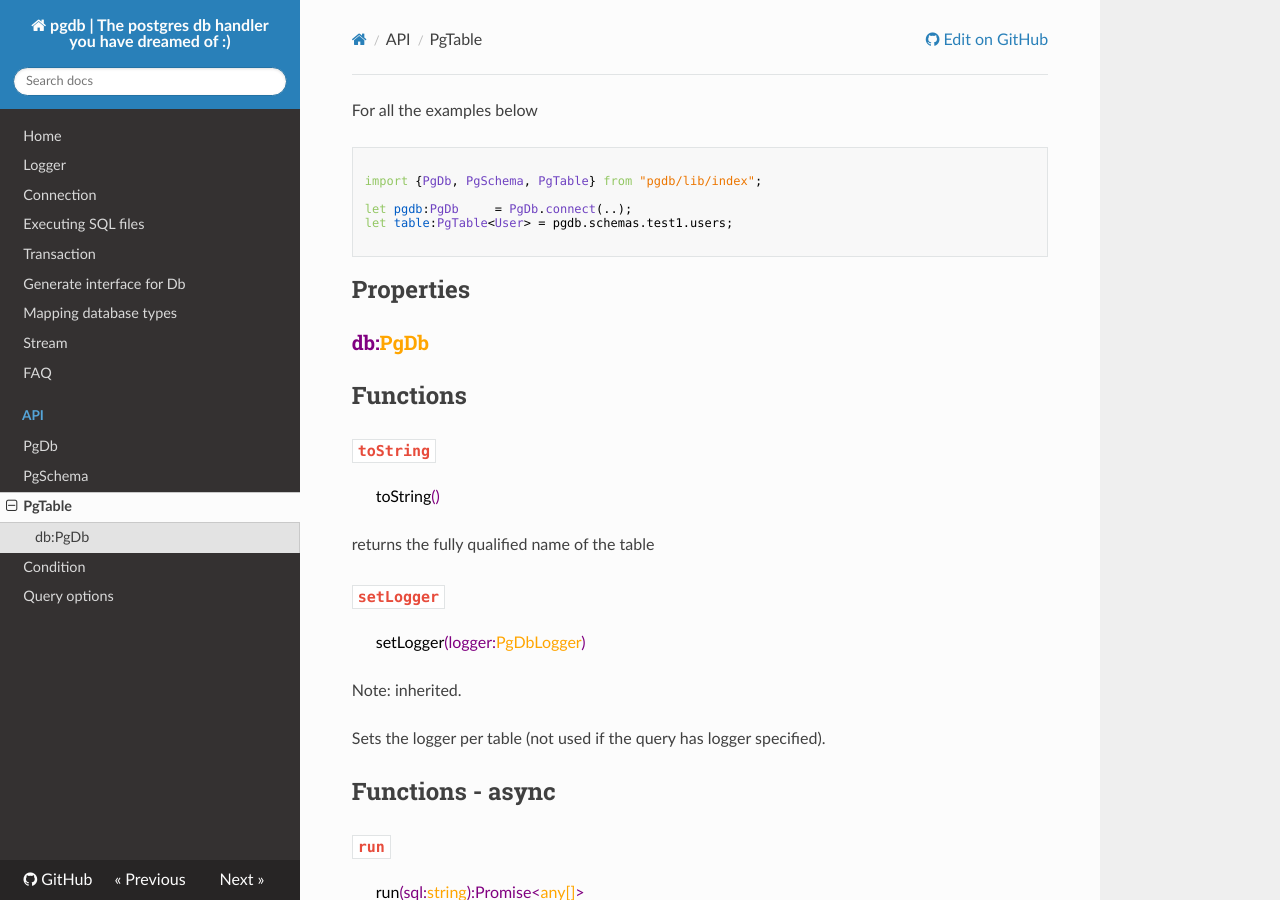
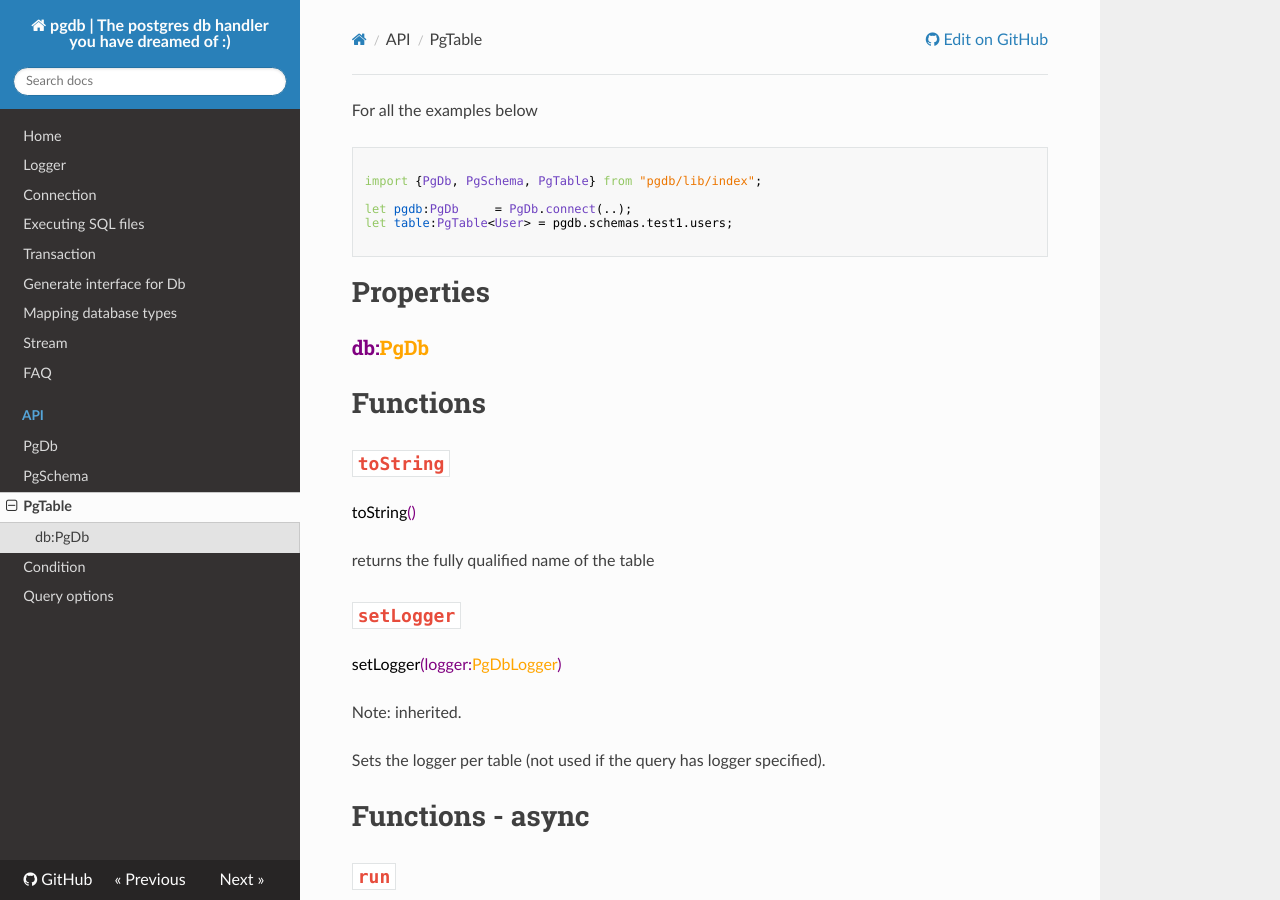
Before and after one commit to holdfenytolvaj/pogi, an MkDocs documentation site: the page built from docs/API/PgTable.md, in a window 1280 px wide and 900 px high. Built offline with MkDocs 1.6.1, drawn with Linux system fonts in a browser that asks for light colours; nearby versions of some CDN libraries; old or Windows-style settings are respelled for this version of MkDocs.

Commit message:
try a style

````diff
--- a/docs/API/PgTable.md
+++ b/docs/API/PgTable.md
@@ -8,25 +8,25 @@ let pgdb:PgDb     = PgDb.connect(..);
 let table:PgTable<User> = pgdb.schemas.test1.users;
 
 ```
-##Properties
+#Properties
 ### <span style="color:purple">db:</span><span style="color:orange">PgDb</span>
 
-##Functions
-###`toString`
-><span style="color:purple"><span style="color:black">toString</span>()</span>
+#Functions
+##`toString`
+<span style="color:purple"><span style="color:black">toString</span>()</span>
 
 returns the fully qualified name of the table
 
-###`setLogger`
-><span style="color:purple"><span style="color:black">setLogger</span>(logger:<span style="color:orange">PgDbLogger</span>) </span>
+##`setLogger`
+<span style="color:purple"><span style="color:black">setLogger</span>(logger:<span style="color:orange">PgDbLogger</span>) </span>
 
 Note: inherited.
 
 Sets the logger per table (not used if the query has logger specified).
 
-##Functions - async
-###`run`
-><span style="color:purple"><span style="color:black">run</span>(sql:<span style="color:orange">string</span>):Promise&lt;<span style="color:orange">any[]</span>&gt;</span>
+#Functions - async
+##`run`
+<span style="color:purple"><span style="color:black">run</span>(sql:<span style="color:orange">string</span>):Promise&lt;<span style="color:orange">any[]</span>&gt;</span>
 
 Note: inherited, uses table level log if present (if not then schema, then db).
 
@@ -37,8 +37,8 @@ await table.run('CREATE schema myschema');
 
 ```
 
-###`query`
-><span style="color:purple"><span style="color:black">query</span>(sql:<span style="color:orange">string</span>, params?:<span style="color:orange">any[]|{}</span>, options?:<span style="color:orange">SqlQueryOptions</span>):Promise&lt;<span style="color:orange">any[]</span>&gt;</span>
+##`query`
+<span style="color:purple"><span style="color:black">query</span>(sql:<span style="color:orange">string</span>, params?:<span style="color:orange">any[]|{}</span>, options?:<span style="color:orange">SqlQueryOptions</span>):Promise&lt;<span style="color:orange">any[]</span>&gt;</span>
 
 <a name="query"></a>
 Note: inherited, uses table level log if present (if not then schema, then db).
@@ -50,8 +50,8 @@ let res1 = await table.query('SELECT MAX(point) from game1.scores WHERE name=$1
 let res2 = await table.query('SELECT MAX(point) from !:schema.scores WHERE name=:name ', {schema:'game1', name:'player1'});
 
 ```
-
-### queryOneField
+---
+## queryOneField
 <span style="color:purple"><span style="color:black">queryOneField</span>(sql:<span style="color:orange">string</span>, params?:<span style="color:orange">any[]|{}</span>, options?:<span style="color:orange">SqlQueryOptions</span>):Promise&lt;<span style="color:orange">any</span>&gt;</span>
 
 Note: inherited, uses table level log if present (if not then schema, then db).
@@ -63,8 +63,8 @@ let winner = await table.getOneField(`SELECT 'The winner is ' || name FROM ${tab
 console.log(winner); //The winner is Admin
 
 ```
-
-### queryOneColumn
+---
+## queryOneColumn
 <span style="color:purple"><span style="color:black">queryOneColumn</span>(sql:<span style="color:orange">string</span>, params?:<span style="color:orange">any[]|{}</span>, options?:<span style="color:orange">SqlQueryOptions</span>):Promise&lt;<span style="color:orange">any[]</span>&gt;</span>
 
 Note: inherited, uses table level log if present (if not then schema, then db).
@@ -76,11 +76,13 @@ let userList = await table.getOneColumn(`SELECT name FROM ${table}`);
 console.dir(userList); //['Admin', 'User1', 'User2']
 
 ```
-### queryAsStream
+---
+## queryAsStream
 <span style="color:purple"><span style="color:black">queryAsStream</span>(sql:<span style="color:orange">string</span>, params?:<span style="color:orange">any[]|{}</span>, options?:<span style="color:orange">SqlQueryOptions</span>):Promise&lt;<span style="color:orange">any[]</span>&gt;</span>
 
 see [streams](/streams)
 
+---
 ### find
 <span style="color:purple"><span style="color:black">find</span>(conditions:<span style="color:orange">{}</span>, options?:<span style="color:orange">QueryOptions</span>):Promise&lt;<span style="color:orange">T[]</span>&gt;</span>
 
@@ -99,6 +101,7 @@ playerList = await table.find({id:[1,2,3]}, {fields:['id', 'name'], limit:3});
 ```
 for more options for [conditions](condition) and [queryOptions](QueryOptions) see those sections.
 
+---
 ### findWhere
 <span style="color:purple"><span style="color:black">findWhere</span>(where:<span style="color:orange">string</span>,params:<span style="color:orange">any[]|{}</span>,options?:<span style="color:orange">QueryOptions</span>):Promise&lt;<span style="color:orange">ReadableStream</span>&gt;</span>
 
````
